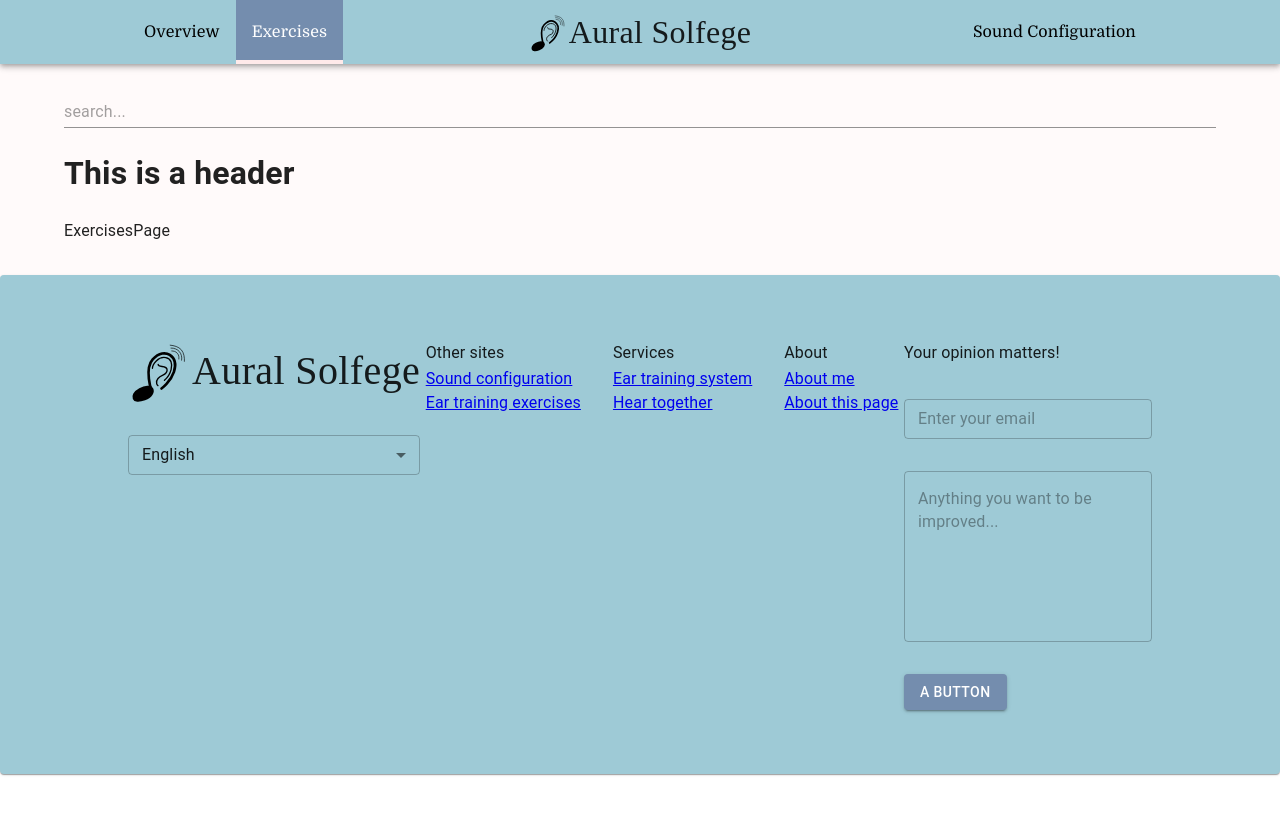
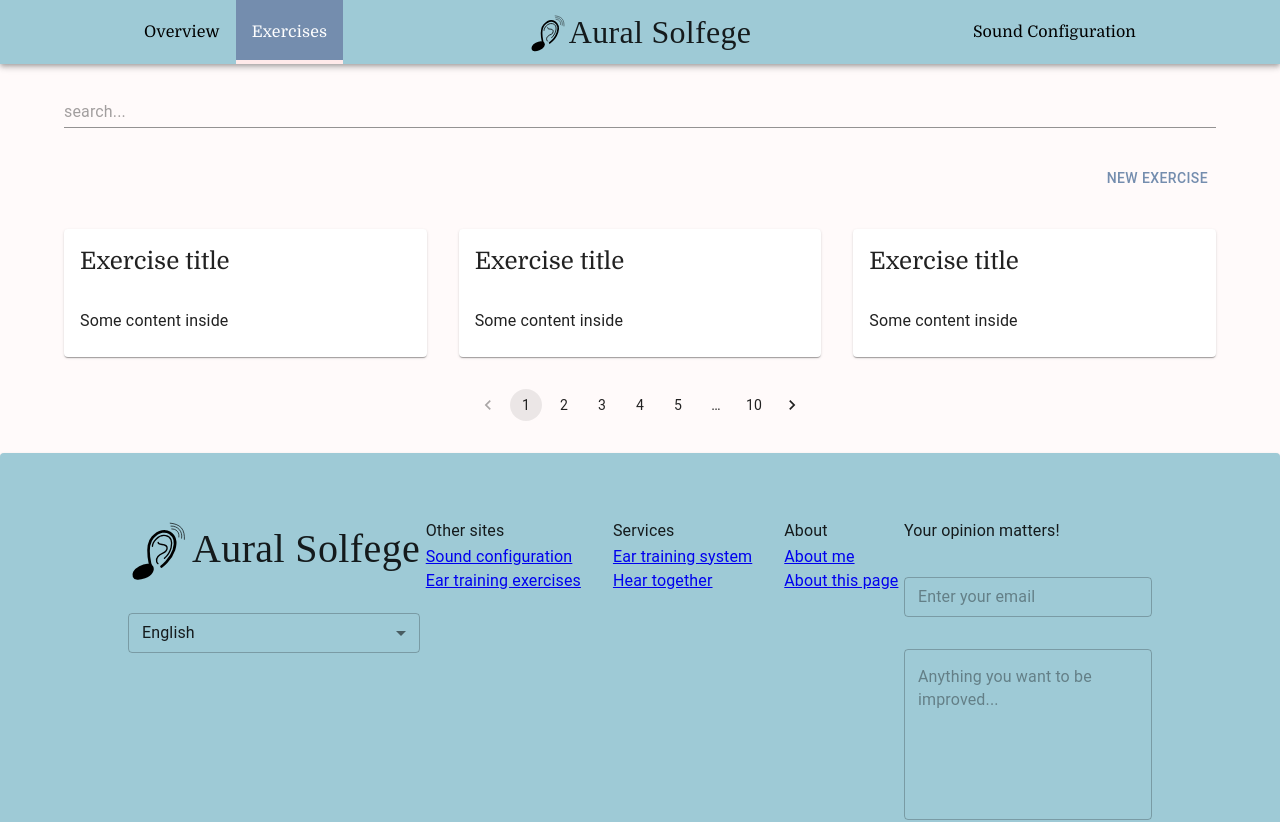
Before and after one commit to thanhKasper/aural-solfege-ui, a React (Vite) app: page /exercises in a window 1280 px wide. Shown: the top 822 px of the page. Before the commit the page ends 800 px from the top, so only its background shows below. Built offline with nearby package versions, Linux system fonts and the light colour scheme; a web font is replaced by a local one.

Commit message:
feat: create the initial layout for Exercise Page

```diff
--- a/src/layouts/Layout.tsx
+++ b/src/layouts/Layout.tsx
@@ -6,7 +6,9 @@ import { Outlet } from "react-router";
 const Layout = () => {
   const theme = useTheme();
   return (
-    <Stack sx={{ backgroundColor: theme.palette.surface["300"] }}>
+    <Stack
+      sx={{ backgroundColor: theme.palette.surface["300"], minHeight: "100vh" }}
+    >
       <Header />
       <Outlet />
       <Footer />
--- a/src/pages/ExercisesPage.tsx
+++ b/src/pages/ExercisesPage.tsx
@@ -1,11 +1,48 @@
-import { Container, Input } from "@mui/material";
+import {
+  Button,
+  Card,
+  CardContent,
+  CardHeader,
+  Container,
+  Grid,
+  Input,
+  Pagination,
+} from "@mui/material";
 
 const ExercisesPage = () => {
   return (
     <Container>
       <Input size="medium" placeholder="search..." fullWidth />
-      <h1>This is a header</h1>
-      ExercisesPage
+      <Grid container sx={{ paddingTop: 4 }} spacing={4}>
+        <Grid size={12} sx={{ display: "flex", justifyContent: "end" }}>
+          <Button>New exercise</Button>
+        </Grid>
+        <Grid size={12}>
+          <Grid container spacing={4}>
+            <Grid size={4}>
+              <Card>
+                <CardHeader title={"Exercise title"} />
+                <CardContent>Some content inside</CardContent>
+              </Card>
+            </Grid>
+            <Grid size={4}>
+              <Card>
+                <CardHeader title={"Exercise title"} />
+                <CardContent>Some content inside</CardContent>
+              </Card>
+            </Grid>
+            <Grid size={4}>
+              <Card>
+                <CardHeader title={"Exercise title"} />
+                <CardContent>Some content inside</CardContent>
+              </Card>
+            </Grid>
+          </Grid>
+        </Grid>
+        <Grid size="grow" sx={{ display: "flex", justifyContent: "center" }}>
+          <Pagination count={10} />
+        </Grid>
+      </Grid>
     </Container>
   );
 };
```
